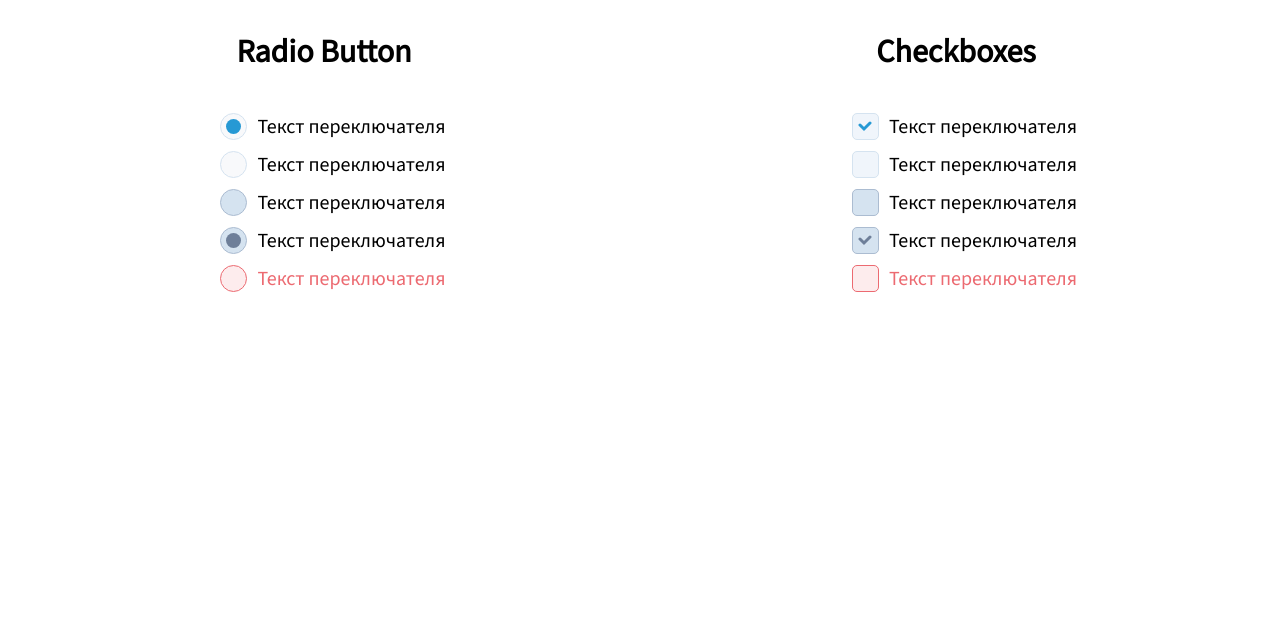
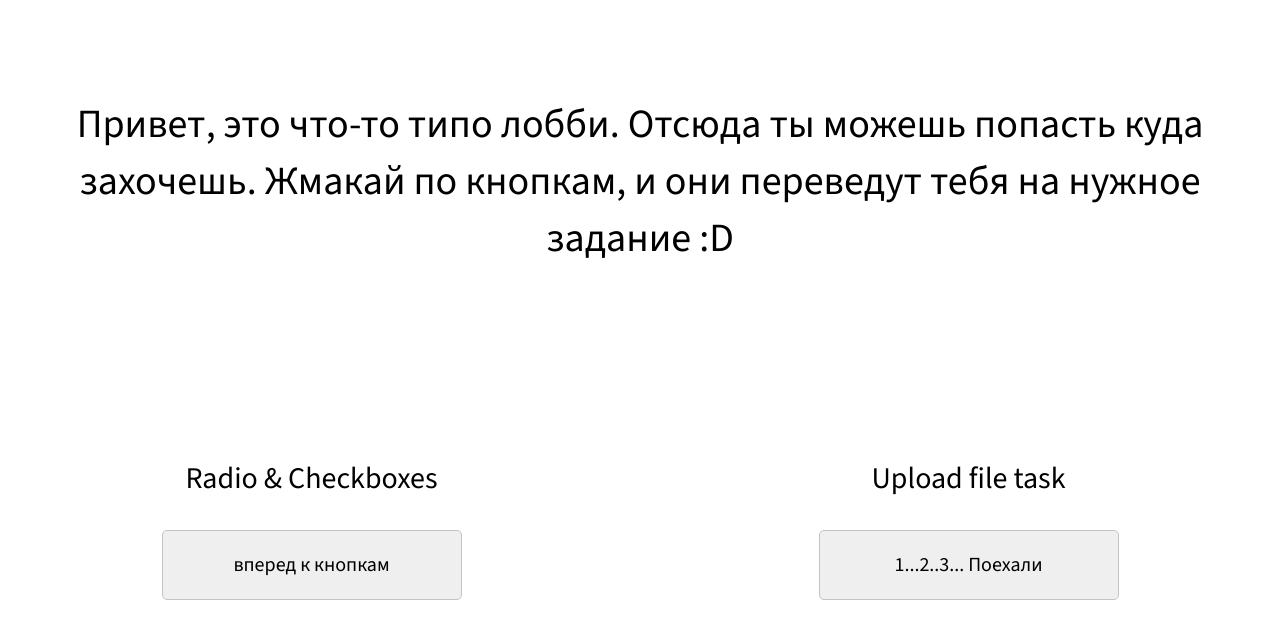
Before and after one commit to Torrex1/vue-buttons, a Vue app: page / in a window 1280 px wide. Shown: the top 638 px of the page. Built offline with nearby package versions, Linux system fonts and the light colour scheme.

Commit message:
minor edit

```diff
--- a/src/App.vue
+++ b/src/App.vue
@@ -1,14 +1,8 @@
 <script setup>
-import RadioBtn from './components/RadioBtn.vue';
-import Checkboxes from './components/Checkboxes.vue';
 </script>
 
 <template>
-    <div style="display: grid; grid-template-columns: 1fr 1fr">
-        <RadioBtn />
-        <Checkboxes />
-    </div>
-
+    <router-view></router-view>
 </template>
 
 <style scoped>
```
